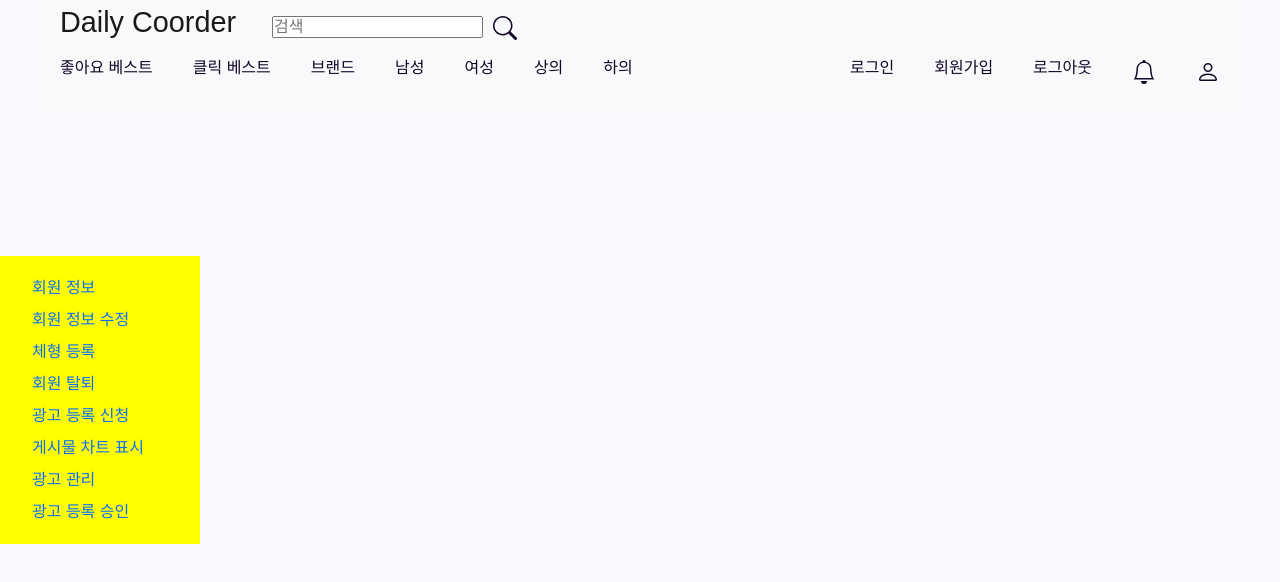
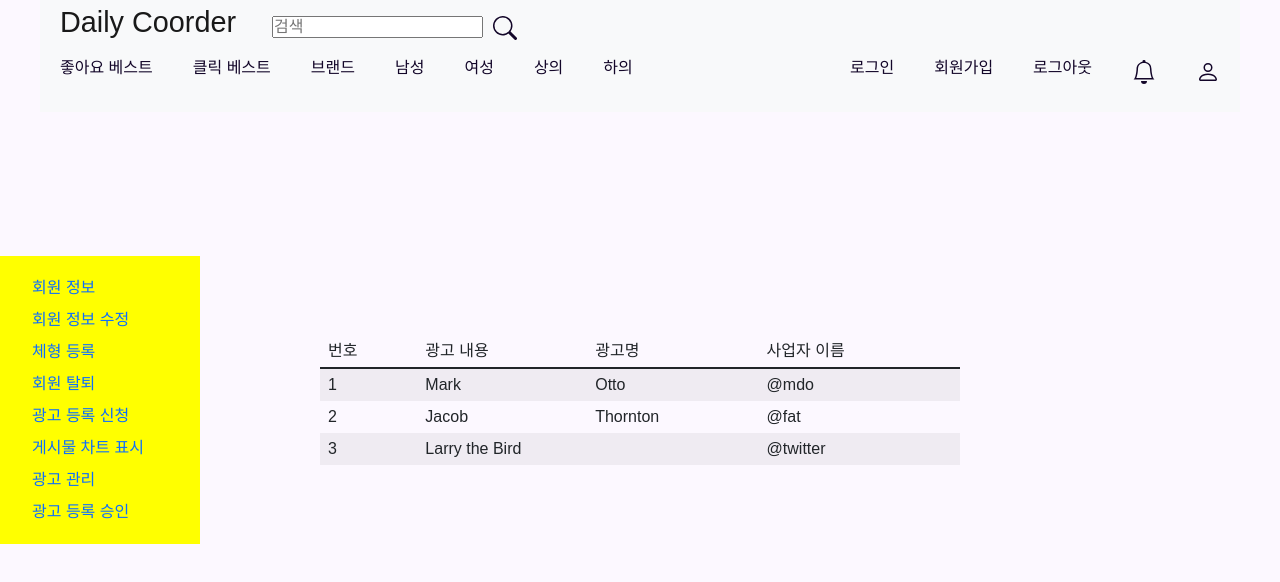
Before and after one commit to silbioa480/Daily-Coorder, a React (Create React App) app: page /MyPage_AdManagerPage in a window 1280 px wide. Shown: the top 582 px of the page. Built offline with nearby package versions, Linux system fonts and the light colour scheme.

Commit message:
태영: 마이페이지 수정

```diff
--- a/src/routes/MyPage.tsx
+++ b/src/routes/MyPage.tsx
@@ -5,7 +5,10 @@ import MyPage_SizeRegister from "../components/MyPage_SizeRegister";
 import MyPage_MemberUnregister from "../components/MyPage_MemberUnregister";
 import MyPage_MemberModify from "../components/MyPage_MemberModify";
 import MyPage_MemberInformation from "../components/MyPage_MemberInformation";
-
+import MyPage_AdProvePage from "../components/MyPage_AdProvePage";
+import MyPage_ChartPage from "../components/MyPage_ChartPage";
+import MyPage_AdManagerPage from "../components/MyPage_AdManagerPage";
+import MyPage_Adapplication from "../components/MyPage_Adapplication";
 
 function MyPage() {
   return (
@@ -24,7 +27,18 @@ function MyPage() {
           <Route path="/MyPage_SizeRegister">
             <MyPage_SizeRegister />
           </Route>
-
+          <Route path="/MyPage_Adapplication">
+            <MyPage_Adapplication />
+          </Route>
+          <Route path="/MyPage_ChartPage">
+              <MyPage_ChartPage />
+          </Route>
+          <Route path="/MyPage_AdProvePage">
+              <MyPage_AdProvePage />
+          </Route>
+          <Route path="/MyPage_AdManagerPage">
+              <MyPage_AdManagerPage />
+          </Route>
       </MyPage_Body>
     </>
   );
```
